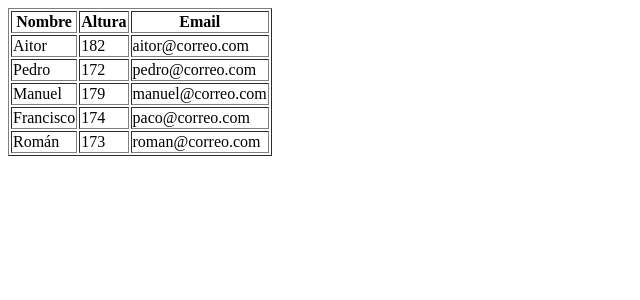
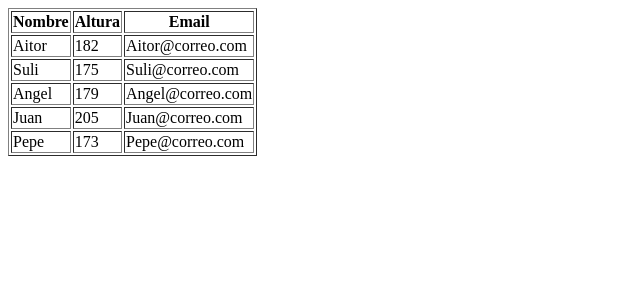
Before and after one commit to suli9828/DW_Entorno_Servidor, a PHP site: page /alturas.php in a window 1280 px wide. Shown: the top 300 px of the page, without its empty margins (0-640 px from the left). Run offline with PHP 8.4, Linux system fonts and the light colour scheme.

Commit message:
Update alturas.php

```diff
--- a/Ejercicios Arrays/alturas.php
+++ b/Ejercicios Arrays/alturas.php
@@ -1,14 +1,11 @@
 <!DOCTYPE html>
-<html lang="en">
+<html lang="es-es">
 <head>
-    <meta charset="UTF-8">
-    <meta http-equiv="X-UA-Compatible" content="IE=edge">
-    <meta name="viewport" content="width=device-width, initial-scale=1.0">
     <title>Alturas</title>
 </head>
 <body>
     <?php
-    $personas = [['Nombre'=>'Aitor', 'Altura'=>182, 'Email'=>'aitor@correo.com'], ['Nombre'=>'Pedro', 'Altura'=>172, 'Email'=>'pedro@correo.com'], ['Nombre'=>'Manuel', 'Altura'=>179, 'Email'=>'manuel@correo.com'], ['Nombre'=>'Francisco', 'Altura'=>174, 'Email'=>'paco@correo.com'], ['Nombre'=>'Román', 'Altura'=>173, 'Email'=>'roman@correo.com']];
+    $personas = [['Nombre'=>'Aitor', 'Altura'=>182, 'Email'=>'Aitor@correo.com'], ['Nombre'=>'Suli', 'Altura'=>175, 'Email'=>'Suli@correo.com'], ['Nombre'=>'Angel', 'Altura'=>179, 'Email'=>'Angel@correo.com'], ['Nombre'=>'Juan', 'Altura'=>205, 'Email'=>'Juan@correo.com'], ['Nombre'=>'Pepe', 'Altura'=>173, 'Email'=>'Pepe@correo.com']];
 
     echo "<table border=1>";
     echo "<tr><th>Nombre</th><th>Altura</th><th>Email</th></tr>";
```
